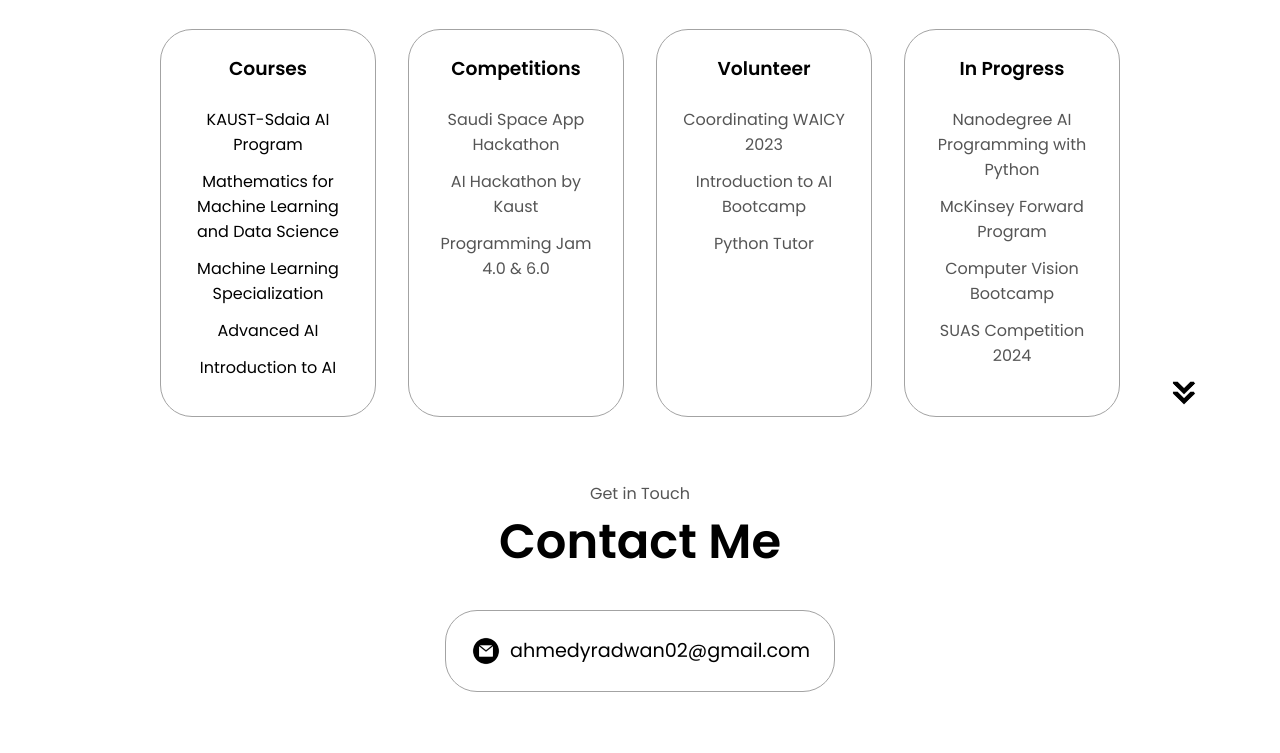
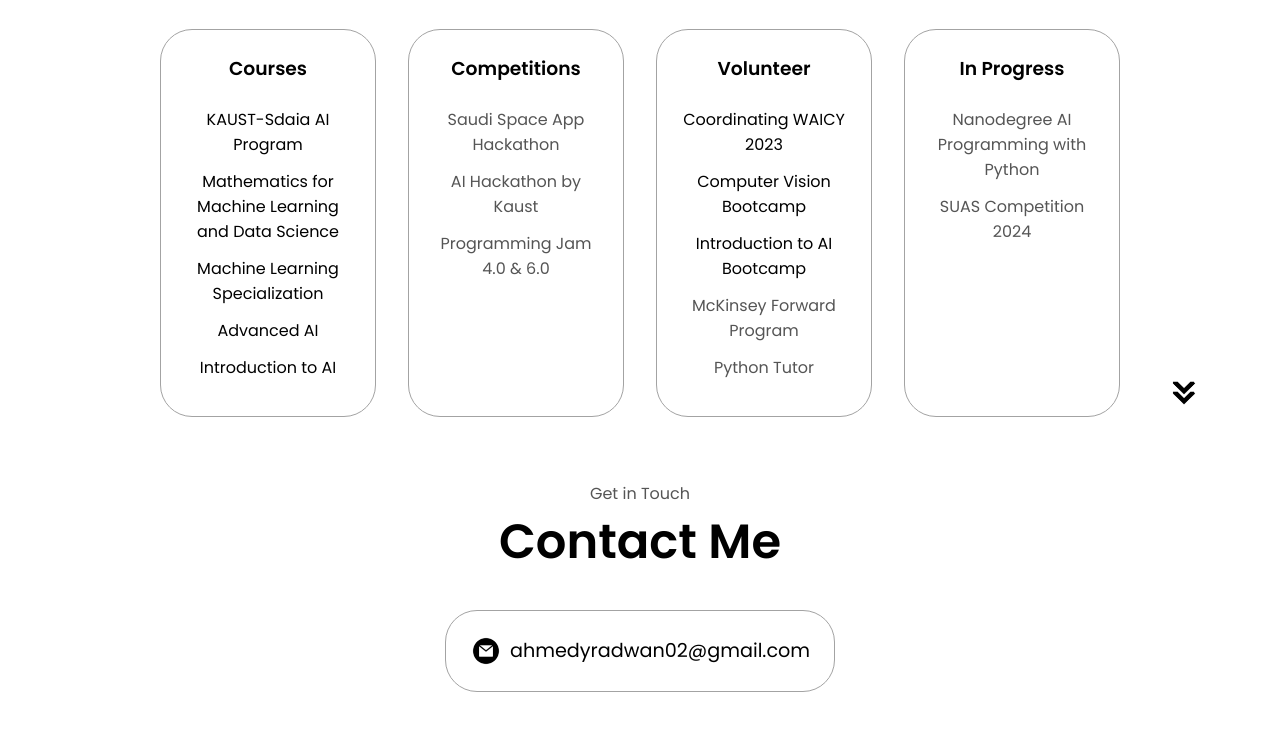
Before and after one commit to AhmedRadwan02/portfolio, a plain HTML site: page index.html in a window 1280 px wide. Shown: the part 3238-3991 px from the top of the page. Drawn offline with Linux system fonts and the light colour scheme.

Commit message:
Update index.html

```diff
--- a/index.html
+++ b/index.html
@@ -360,15 +360,15 @@
                         </div>
                         <div class="details-container">
                             <h3 style="margin-bottom: 1.5rem;">Volunteer</h3>
-                            <p style=" margin-bottom: 0.75rem;">Coordinating WAICY 2023</p>
-                            <p style=" margin-bottom: 0.75rem;">Introduction to AI Bootcamp</p>
+                            <p style="margin-bottom: 0.75rem; "><a href="https://drive.google.com/file/d/1jdb27RQQ79JBX48l3W1qyYk9M43XyMCd/view?usp=sharing">Coordinating WAICY 2023</a></h4>
+                            <p style="margin-bottom: 0.75rem;"><a href="https://drive.google.com/file/d/1WaoGLCaNhSFvvtjKnS4DfueRWiFl0ziW/view?usp=sharing">Computer Vision Bootcamp</a></p>
+                            <p style="margin-bottom: 0.75rem;"><a href="https://drive.google.com/file/d/11tZ4iF1tQXhlFJyg-YTljojfJGmlaIc6/view?usp=sharing">Introduction to AI Bootcamp</a></p>
+                            <p style=" margin-bottom: 0.75rem;">McKinsey Forward Program</p>
                             <p style=" margin-bottom: 0.75rem;">Python Tutor</p>
                         </div>
                         <div class="details-container">
                             <h3 style="margin-bottom: 1.5rem;">In Progress</h3>
                             <p style=" margin-bottom: 0.75rem;">Nanodegree AI Programming with Python</p>
-                            <p style=" margin-bottom: 0.75rem;">McKinsey Forward Program</p>
-                            <p style=" margin-bottom: 0.75rem;">Computer Vision Bootcamp</p>
                             <p style=" margin-bottom: 0.75rem;">SUAS Competition 2024</p>
                         </div>
                     </div>
```
